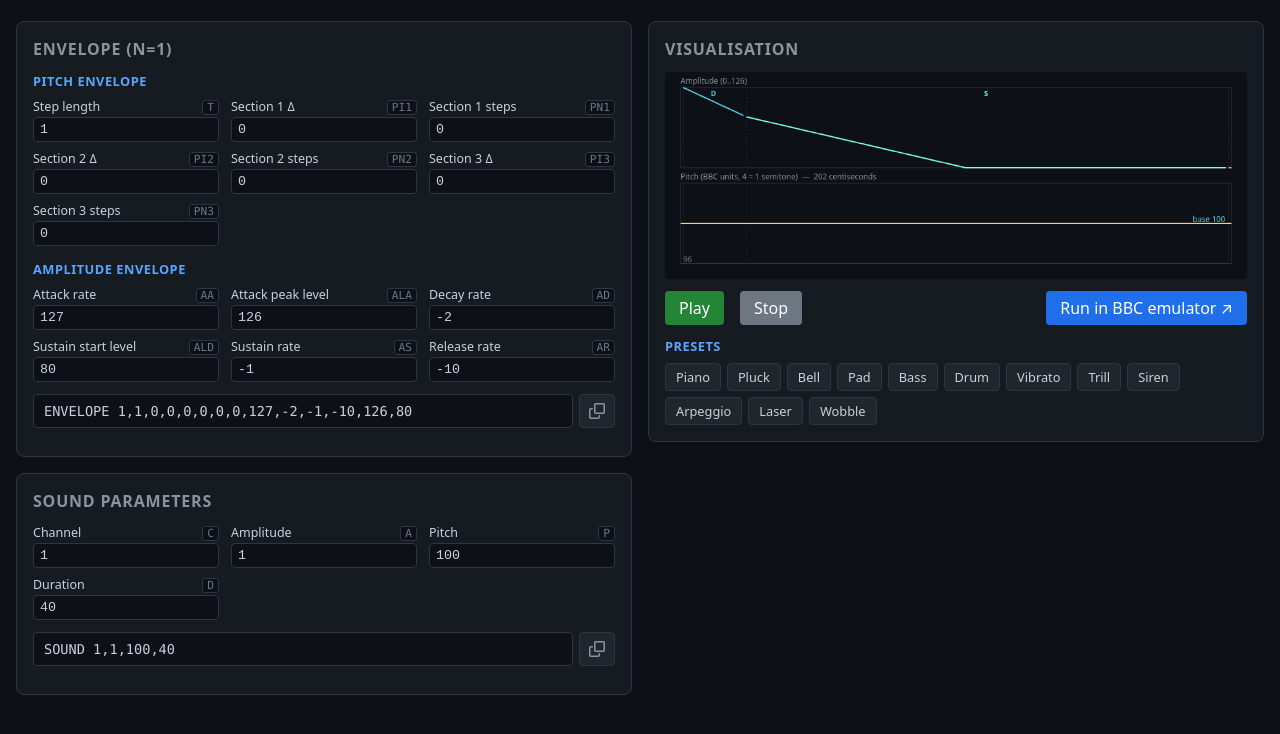
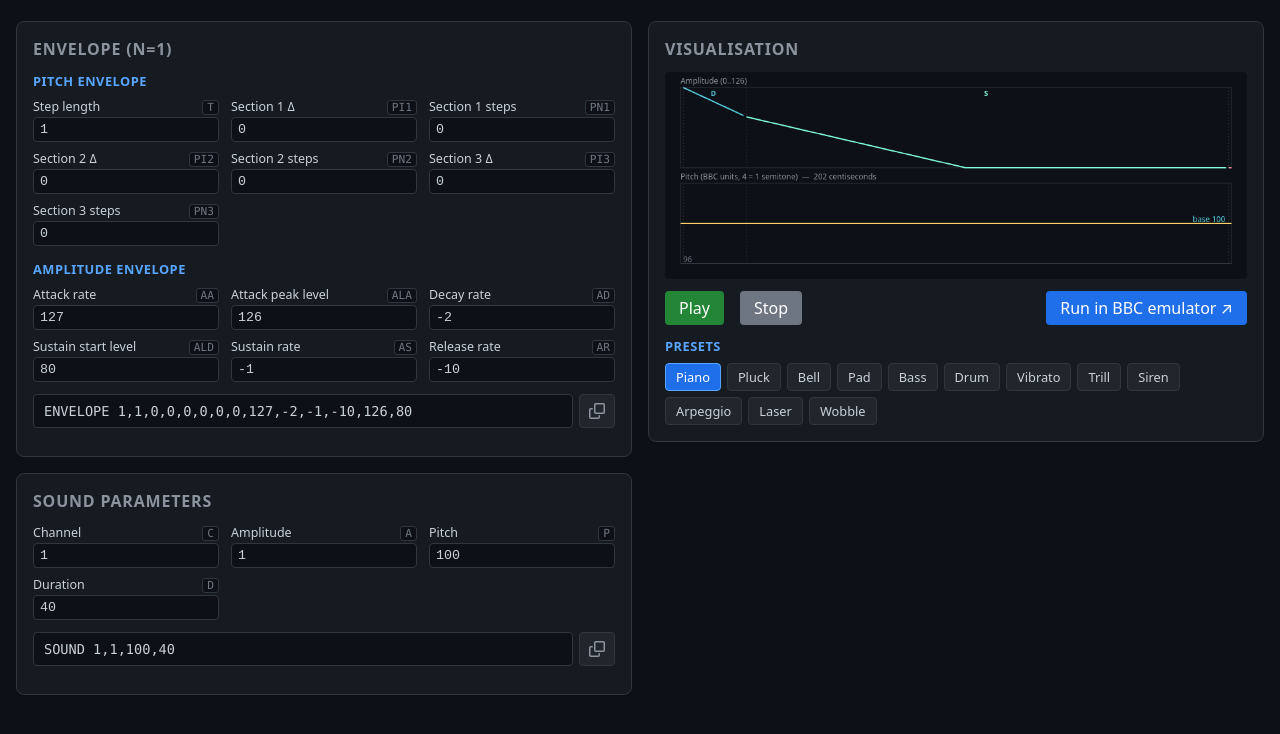
Before and after one commit to bitshifters/envelope-tool, a website built with Vite: page index.html in a window 1280 px wide. Both pictures are taken after a click on the button "Piano". Shown: the part 84-818 px from the top of the page. Built offline with nearby package versions, Linux system fonts and the light colour scheme.

Commit message:
Highlight selected preset, clear on any param tweak
Clicking a preset adds an .active class to the button (blue
background) and tracks it. Any subsequent change to the envelope or
sound parameters - via the field inputs, the editable BASIC lines, or
anything else that goes through refresh() - clears the highlight,
since the state no longer matches the preset.

```diff
--- a/src/main.ts
+++ b/src/main.ts
@@ -90,6 +90,9 @@ function refresh(skipLine?: "envelope" | "sound"): void {
   if (skipLine !== "envelope") envelopeLine.value = formatBasic(env);
   if (skipLine !== "sound") soundLine.value = formatSound(sound.channel, sound.amplitude, sound.pitch, sound.duration);
   updateUrlParams();
+  // Any state change clears the active preset; loadPreset re-sets it after
+  // its own refresh() call.
+  setActivePreset(null);
 }
 
 /**
@@ -224,7 +227,15 @@ soundLine.addEventListener("input", () => {
   refresh("sound");
 });
 
-function loadPreset(p: Preset): void {
+const presetButtons: HTMLButtonElement[] = [];
+
+function setActivePreset(idx: number | null): void {
+  for (let i = 0; i < presetButtons.length; i++) {
+    presetButtons[i]!.classList.toggle("active", i === idx);
+  }
+}
+
+function loadPreset(p: Preset, idx: number): void {
   Object.assign(env, p.env);
   Object.assign(sound, p.sound);
   for (const f of ENV_FIELDS) {
@@ -238,18 +249,20 @@ function loadPreset(p: Preset): void {
   envelopeLine.classList.remove("invalid");
   soundLine.classList.remove("invalid");
   refresh();
+  setActivePreset(idx);
 }
 
 const presetsContainer = document.getElementById("presets") as HTMLElement;
-for (const p of PRESETS) {
+PRESETS.forEach((p, idx) => {
   const btn = document.createElement("button");
   btn.className = "preset-btn";
   btn.type = "button";
   btn.textContent = p.name;
   btn.title = p.description;
-  btn.addEventListener("click", () => loadPreset(p));
+  btn.addEventListener("click", () => loadPreset(p, idx));
   presetsContainer.appendChild(btn);
-}
+  presetButtons.push(btn);
+});
 
 document.getElementById("play")!.addEventListener("click", () => {
   play(currentSamples, sound.pitch);
--- a/src/style.css
+++ b/src/style.css
@@ -186,3 +186,5 @@ canvas {
 .preset-btn:hover { background: #30363d; border-color: #58a6ff; }
 .preset-btn:focus { outline: none; }
 .preset-btn:focus-visible { outline: 2px solid #58a6ff; outline-offset: 1px; }
+.preset-btn.active { background: #1f6feb; border-color: #58a6ff; color: white; }
+.preset-btn.active:hover { background: #388bfd; }
```
